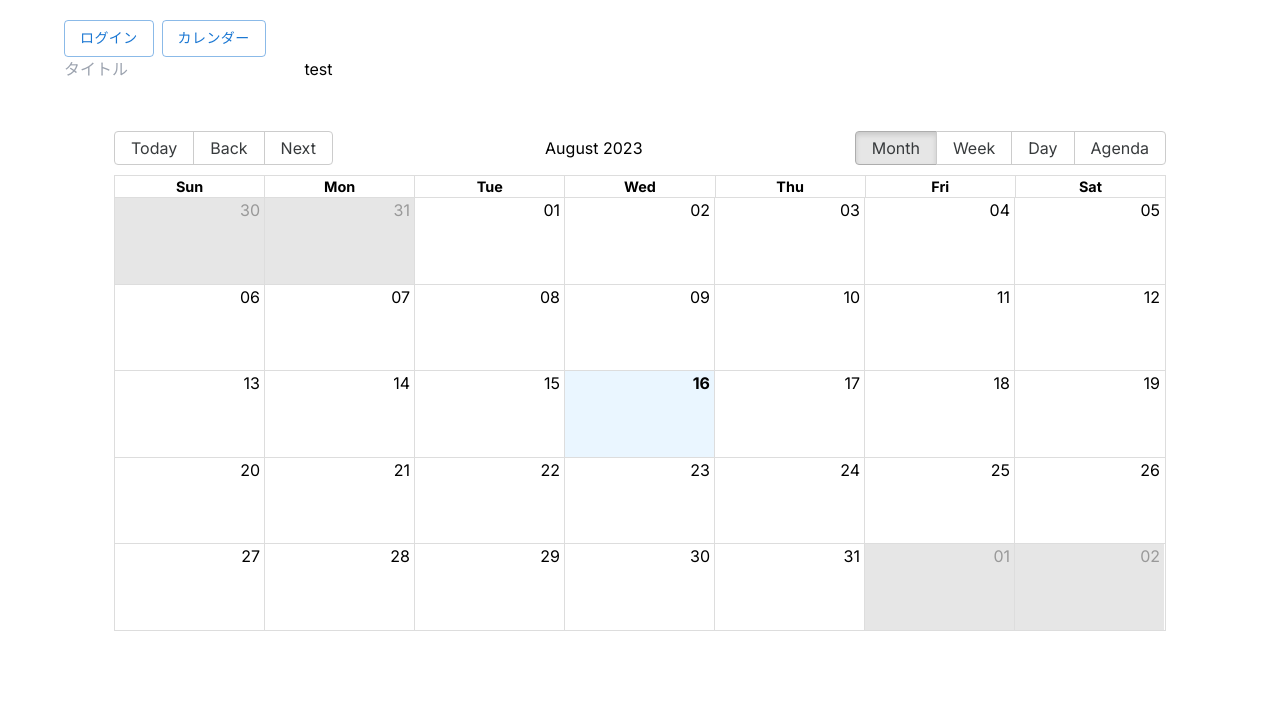
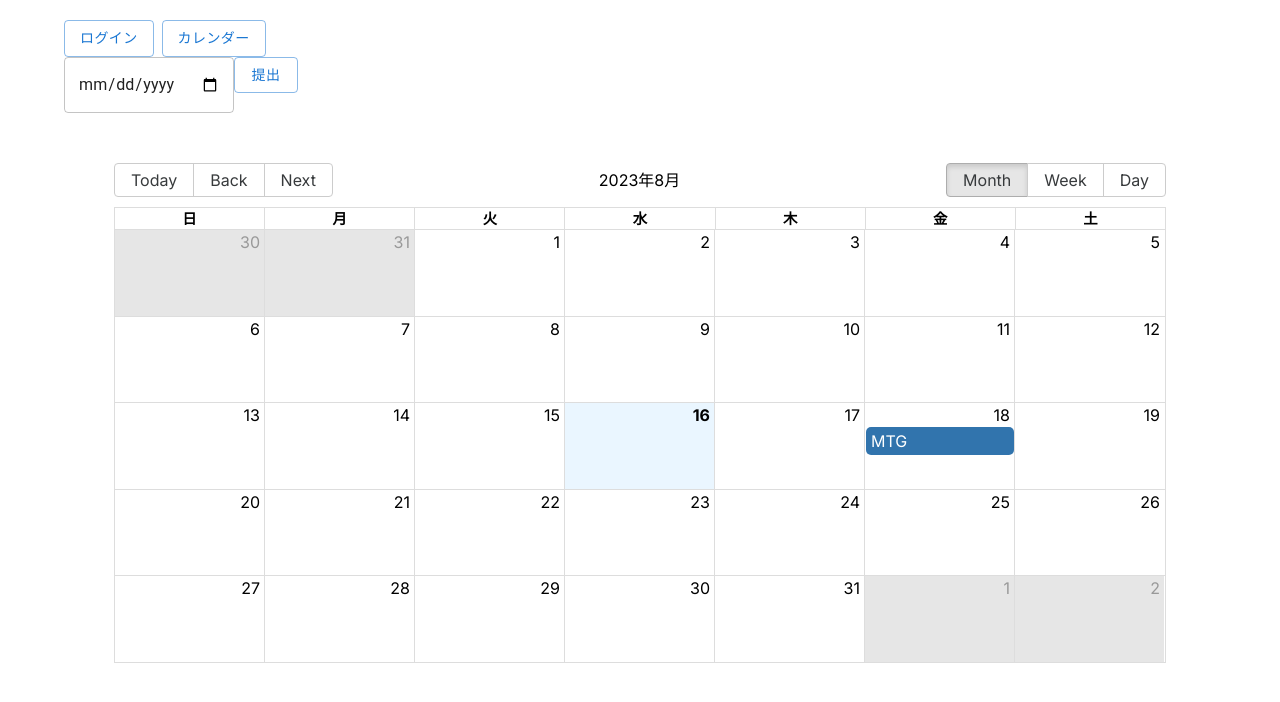
Before and after one commit to nijimajohn/PreShift, a Next.js app: page /calender in a window 1280 px wide. Shown: the top 702 px of the page. Built offline with nearby package versions, Linux system fonts and the light colour scheme.

Commit message:
日本語化

```diff
--- /dev/null
+++ b/app/api/page.tsx
@@ -0,0 +1,22 @@
+'use client'
+
+import { Button } from "@mui/material";
+import axios from "axios";
+import React, { useEffect } from "react";
+
+const FetchApi = () => {
+
+  useEffect(() => {
+    axios.get("https://pokeapi.co/api/v2/pokemon/").then((response) => {
+      console.log(response.data);
+    });
+  }, []);
+
+  return (
+    <>
+      <Button>apiaaa</Button>
+    </>
+  );
+};
+
+export default FetchApi;
--- a/components/CalenderItem.tsx
+++ b/components/CalenderItem.tsx
@@ -2,7 +2,7 @@
 
 import React from "react";
 
-import { Calendar, dateFnsLocalizer } from "react-big-calendar";
+import { Calendar, DateFormatFunction, DateRangeFormatFunction, dateFnsLocalizer, momentLocalizer } from "react-big-calendar";
 import format from "date-fns/format";
 import ja from "date-fns/locale/ja";
 import parse from "date-fns/parse";
@@ -11,6 +11,10 @@ import getDay from "date-fns/getDay";
 import "react-big-calendar/lib/css/react-big-calendar.css";
 import { useState } from "react";
 import DatePicker from "react-datepicker";
+import { Button, TextField } from "@mui/material";
+import moment, { locales } from 'moment';
+import 'moment/locale/ja';
+
 
 interface AllEvents {
   title: string;
@@ -19,64 +23,70 @@ interface AllEvents {
   end: Date;
 }
 
-const locales = {
-  ja: require("date-fns/locale/ja"),
+type Formats = {
+  dateFormat: string;
+  dayFormat: DateFormatFunction;
+  monthHeaderFormat: DateFormatFunction;
+  dayHeaderFormat: DateFormatFunction;
+  dayRangeHeaderFormat: DateRangeFormatFunction;
 };
-const localizer = dateFnsLocalizer({
-  format,
-  parse,
-  startOfWeek,
-  getDay,
-  locales,
-});
+
+const localizer = momentLocalizer(moment);
+
+
+
+
+const formats: any = {
+  dateFormat: 'D',
+  dayFormat: (date: Date, culture: string, localizer: any) =>
+    localizer.format(date, 'D(ddd)'),
+  monthHeaderFormat: (date: Date, culture: string, localizer: any) =>
+    localizer.format(date, 'YYYY年M月'),
+  dayHeaderFormat: (date: Date, culture: string, localizer: any) =>
+    localizer.format(date, 'M月D日(ddd)'),
+  dayRangeHeaderFormat: ({start, end},culture: string, localizer: any) =>
+    `${localizer.format(start, 'YYYY年M月')} - ${localizer.format(end, 'YYYY年M月')}`,
+}
 
 const events = [
   {
     title: "MTG",
     allDay: true,
-    start: new Date(2021, 10, 18),
-    end: new Date(2021, 10, 18),
-  },
-  {
-    title: "長期休暇",
-    allDay: true,
-    start: new Date(2021, 10, 19),
-    end: new Date(2021, 10, 25),
-  },
-  {
-    title: "出張",
-    allDay: true,
-    start: new Date(2021, 10, 26),
-    end: new Date(2021, 10, 30),
+    start: new Date(2023, 7, 18),
+    end: new Date(2023, 7, 19),
   },
 ];
 
 const CalenderItem = () => {
-  const [newEvent, setNewEvent] = useState({ title: "", start: "", end: "" });
-  const [allEvents, setAllEvents] = useState<any>(events);
+  const [date, setDate] = useState("");
+  const [shiftDate, setShiftDate] = useState("");
+  const [ allEvents, setAllEvents ] = useState(events)
 
-  const handleAddEvent = () => {
-    setAllEvents([...allEvents, newEvent]);
+  console.log(date);
+
+  const onChangeDate = (e: React.ChangeEvent<HTMLInputElement>): void => {
+    setDate(e.target.value);
   };
+
+
 
   return (
     <div className="App">
-      <input
-        type="text"
-        placeholder="タイトル"
-        style={{ width: "20%", marginRight: "10px" }}
-        value={newEvent.title}
-        onChange={(e) => setNewEvent({ ...newEvent, title: e.target.value })}
-      />
-      <button onClick={() => {handleAddEvent()}}>test</button>
+      <form>
+        <TextField type="date" value={date} onChange={onChangeDate} />
+        <Button variant="outlined"  >提出</Button>
+      </form>
+
       <Calendar
         localizer={localizer}
-        events={events}
+        events={allEvents}
         startAccessor="start"
         endAccessor="end"
+        showMultiDayTimes
+        views={['month','week', 'day']}
+        formats={formats}
         style={{ height: 500, margin: "50px" }}
       />
-
     </div>
   );
 };
--- a/package.json
+++ b/package.json
@@ -12,13 +12,16 @@
     "@emotion/react": "^11.11.1",
     "@emotion/styled": "^11.11.0",
     "@mui/material": "^5.14.5",
+    "@tanstack/react-query": "^4.32.6",
     "@types/node": "20.4.9",
     "@types/react": "18.2.19",
     "@types/react-dom": "18.2.7",
     "autoprefixer": "10.4.14",
+    "axios": "^1.4.0",
     "date-fns": "^2.30.0",
     "eslint": "8.46.0",
     "eslint-config-next": "13.4.13",
+    "moment": "^2.29.4",
     "next": "13.4.13",
     "postcss": "8.4.27",
     "react": "18.2.0",
@@ -26,6 +29,7 @@
     "react-datepicker": "^4.16.0",
     "react-dom": "18.2.0",
     "react-hook-form": "^7.45.4",
+    "react-query": "^3.39.3",
     "tailwindcss": "3.3.3",
     "typescript": "5.1.6"
   },
```
Also changed, not shown: 2 other files (tests, documents, lock files or other folders).
